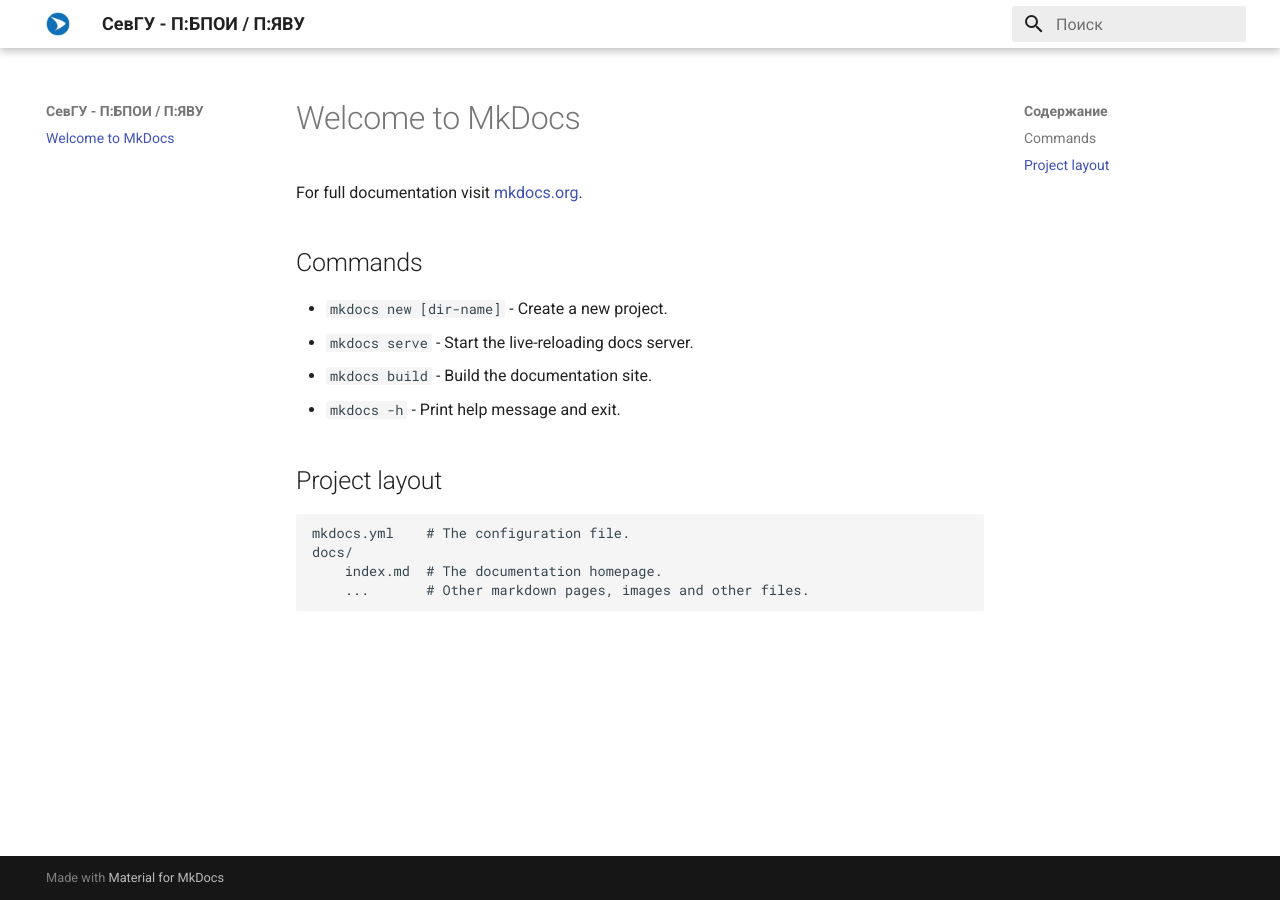
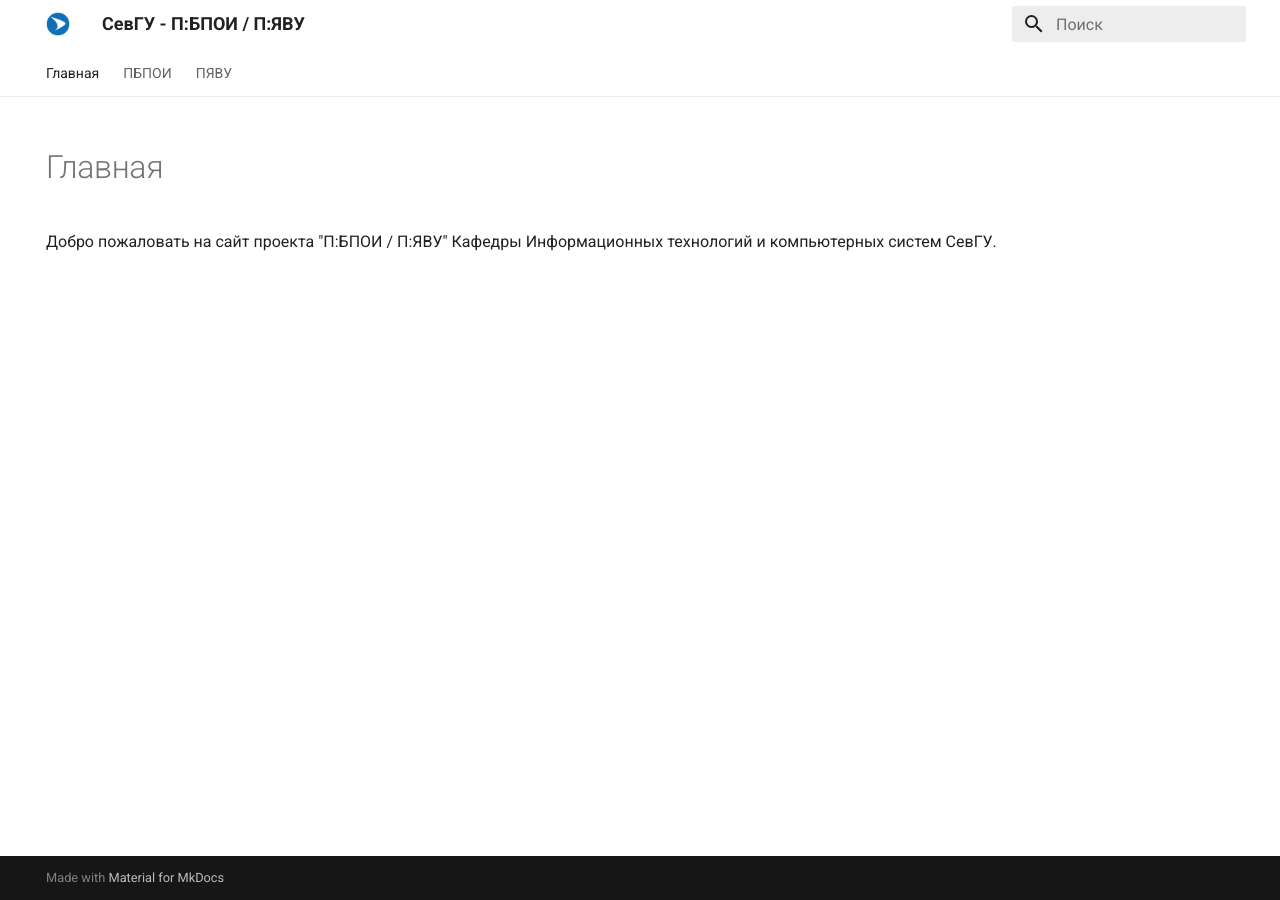
Before and after one commit to readonlyden/Programming-101, an MkDocs documentation site: the page built from docs/index.md, in a window 1280 px wide. Built offline with MkDocs 1.6.1 and Material for MkDocs 9.7.7, drawn with Linux system fonts in a browser that asks for light colours.

Commit message:
Setup basic structure

```diff
--- a/docs/index.md
+++ b/docs/index.md
@@ -1,17 +1,9 @@
-# Welcome to MkDocs
+---
+hide:
+  - navigation
+  - toc
+---
 
-For full documentation visit [mkdocs.org](https://www.mkdocs.org).
+# Главная
 
-## Commands
-
-* `mkdocs new [dir-name]` - Create a new project.
-* `mkdocs serve` - Start the live-reloading docs server.
-* `mkdocs build` - Build the documentation site.
-* `mkdocs -h` - Print help message and exit.
-
-## Project layout
-
-    mkdocs.yml    # The configuration file.
-    docs/
-        index.md  # The documentation homepage.
-        ...       # Other markdown pages, images and other files.
+Добро пожаловать на сайт проекта "П:БПОИ / П:ЯВУ" Кафедры Информационных технологий и компьютерных систем СевГУ.
--- a/mkdocs.yml
+++ b/mkdocs.yml
@@ -5,3 +5,9 @@
     primary: white
   logo: assets/logo.png
   language: ru
+
+  features:
+    - navigation.tabs
+    - navigation.sections
+    - navigation.indexes
+    - navigation.top
```
Also changed, not shown: docs/ПБПОИ/index.md (added, +1 -0 lines), docs/ПЯВУ/index.md (added, +1 -0 lines).
